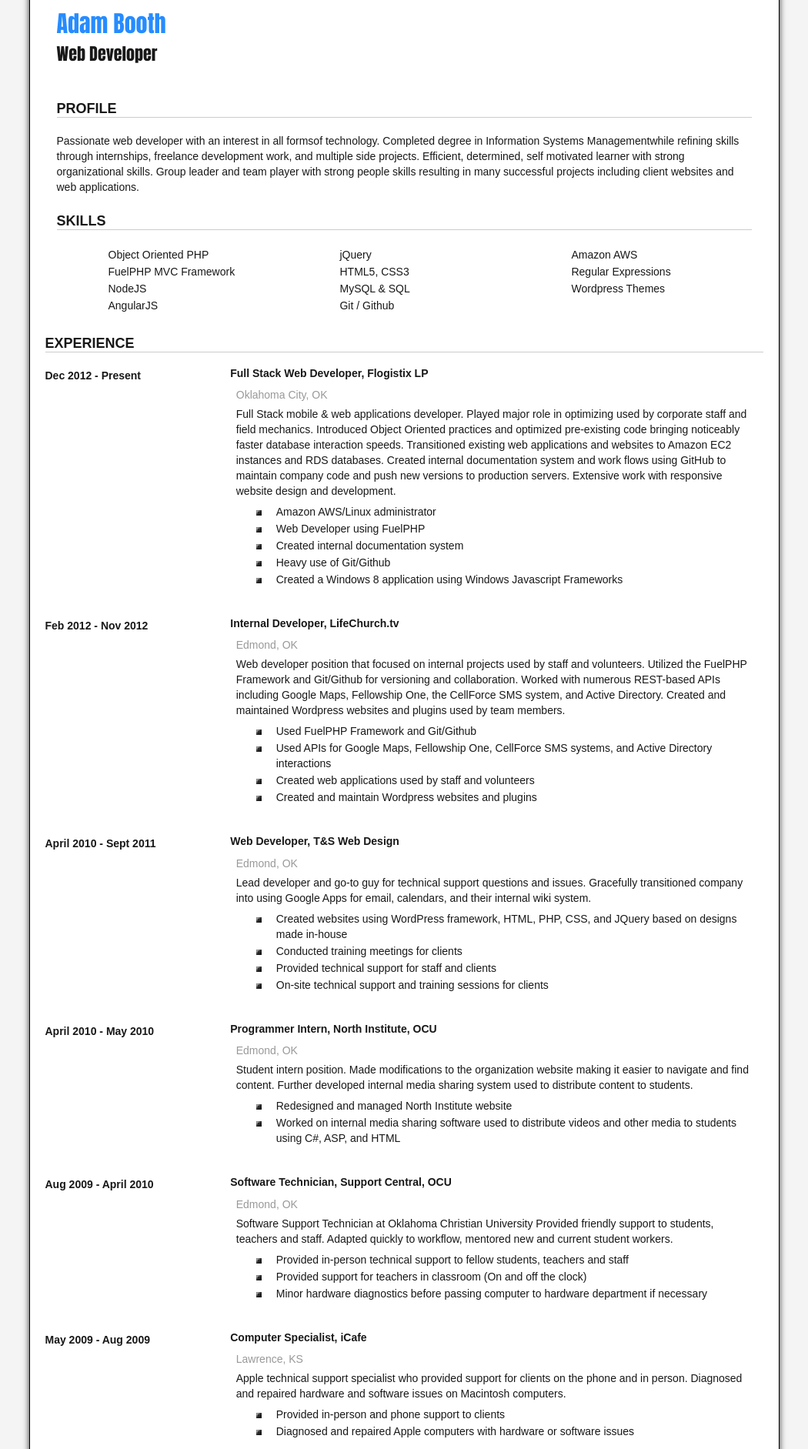
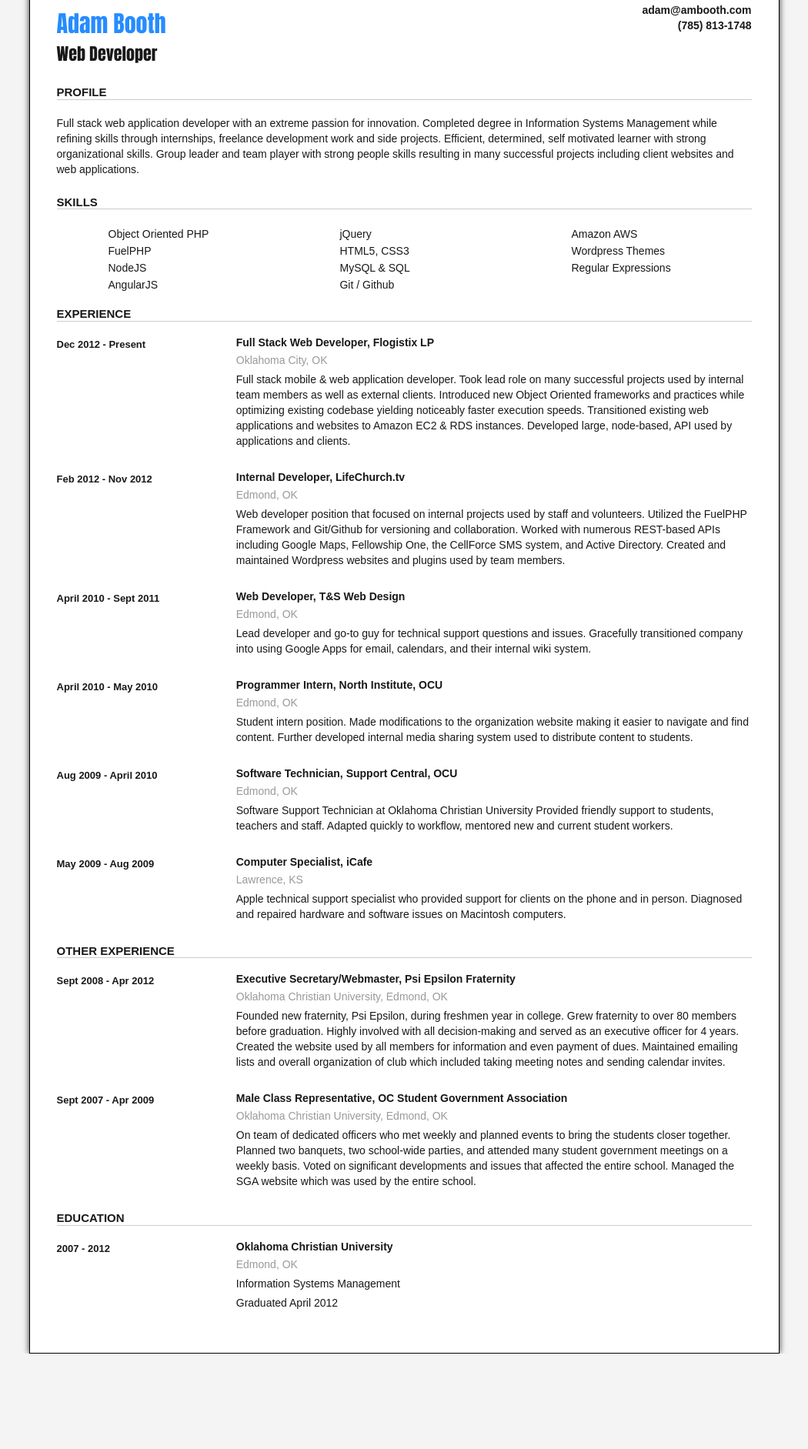
Before and after one commit to adam8810/website, a website: page app/index.html at #/resume in a window 1280 px wide. Shown: the part 28-1911 px from the top of the page at 77% size, without its empty margins (115-1165 px from the left). After the commit the page ends 1787 px from the top, so only its background shows below. Drawn offline with nearby package versions, Linux system fonts and the light colour scheme; some packages are replaced by stand-ins of ours; files that its build step writes are made by us from their sources.

Commit message:
Structure revisions

```diff
--- a/app/index.html
+++ b/app/index.html
@@ -6,11 +6,11 @@
 <!--[if IE 8]>
 <html class="no-js lt-ie9"> <![endif]-->
 <!--[if gt IE 8]><!-->
-<html class="no-js"> <!--<![endif]-->
+<html ng-app="amboothcomApp" class="no-js"> <!--<![endif]-->
 <head>
     <meta charset="utf-8">
     <meta http-equiv="X-UA-Compatible" content="IE=edge">
-    <title></title>
+    <title>Adam Booth</title>
     <meta name="description" content="">
     <meta name="viewport" content="width=device-width">
     <!-- Place favicon.ico and apple-touch-icon.png in the root directory -->
@@ -28,7 +28,7 @@
     <link rel="stylesheet" media="print" href="styles/print.css">
     <!-- endbuild -->
 </head>
-<body ng-app="amboothcomApp">
+<body>
 <!--[if lt IE 7]>
 <p class="browsehappy">You are using an <strong>outdated</strong> browser. Please <a href="http://browsehappy.com/">upgrade
     your browser</a> to improve your experience.</p>
--- a/app/scripts/controllers/resume.js
+++ b/app/scripts/controllers/resume.js
@@ -9,4 +9,6 @@ angular.module('amboothcomApp')
         $scope.skillLists = person.skills;
         $scope.xp = person.xp;
         $scope.education = person.education;
+        $scope.email = person.email;
+        $scope.phone = person.phone;
     });
--- a/app/scripts/services/person.js
+++ b/app/scripts/services/person.js
@@ -2,13 +2,16 @@
 
 angular.module('amboothcomApp')
     .constant('person', {
-        profile: 'Passionate web developer with an interest in all forms' +
-            'of technology. Completed degree in Information Systems Management' +
-            'while refining skills through internships, freelance development work, ' +
-            'and multiple side projects. Efficient, determined, self motivated learner ' +
+        profile: 'Full stack web application developer with an extreme passion for innovation. ' +
+
+            'Completed degree in Information Systems Management ' +
+            'while refining skills through internships, freelance development work ' +
+            'and side projects. Efficient, determined, self motivated learner ' +
             'with strong organizational skills. Group leader and team player with strong ' +
             'people skills resulting in many successful projects including client websites ' +
             'and web applications.',
+        email: 'adam@ambooth.com',
+        phone: '(785) 813-1748',
         education: [
             {
                 start: '2007',
@@ -22,7 +25,7 @@ angular.module('amboothcomApp')
         skills: {
             column1: [
                 'Object Oriented PHP',
-                'FuelPHP MVC Framework',
+                'FuelPHP',
                 'NodeJS',
                 'AngularJS'
             ],
@@ -34,8 +37,8 @@ angular.module('amboothcomApp')
             ],
             column3: [
                 'Amazon AWS',
-                'Regular Expressions',
-                'Wordpress Themes'
+                'Wordpress Themes',
+                'Regular Expressions'
             ]
         },
         xp: {
@@ -46,12 +49,11 @@ angular.module('amboothcomApp')
                     title: 'Full Stack Web Developer',
                     company: 'Flogistix LP',
                     location: 'Oklahoma City, OK',
-                    text: 'Full Stack mobile & web applications developer. Played major role in optimizing  used by corporate staff and ' +
-                        'field mechanics. Introduced Object Oriented practices and optimized pre-existing code bringing ' +
-                        'noticeably faster database interaction speeds. Transitioned existing web applications and websites ' +
-                        'to Amazon EC2 instances and RDS databases. Created internal documentation system and work flows ' +
-                        'using GitHub to maintain company code and push new versions to production servers. Extensive work ' +
-                        'with responsive website design and development.',
+                    text: 'Full stack mobile & web application developer. Took lead role on many successful projects ' +
+                        'used by internal team members as well as external clients. Introduced new Object Oriented ' +
+                        'frameworks and practices while optimizing existing codebase yielding noticeably faster ' +
+                        'execution speeds.  Transitioned existing web applications and websites to Amazon EC2 & ' +
+                        'RDS instances. Developed large, node-based, API used by applications and clients.',
                     items: [
                         'Amazon AWS/Linux administrator',
                         'Web Developer using FuelPHP',
@@ -145,7 +147,7 @@ angular.module('amboothcomApp')
                     company: 'Psi Epsilon Fraternity',
                     location: 'Oklahoma Christian University, Edmond, OK',
                     text: 'Founded new fraternity, Psi Epsilon, during freshmen year in college. Grew fraternity to over ' +
-                        '70 members before graduation. Highly involved with all decision-making and served as an ' +
+                        '80 members before graduation. Highly involved with all decision-making and served as an ' +
                         'executive officer for 4 years. Created the website used by all members for information and ' +
                         'even payment of dues. Maintained emailing lists and overall organization of club which included ' +
                         'taking meeting notes and sending calendar invites.',
@@ -171,14 +173,6 @@ angular.module('amboothcomApp')
                         'Maintained SGA website for two years'
                     ]
                 }
-//                {
-//                    start: '',
-//                    end: '',
-//                    title: '',
-//                    company: '',
-//                    location: '',
-//                    text: ''
-//                }
             ]
         }
 
--- a/app/styles/print.css
+++ b/app/styles/print.css
@@ -25,6 +25,7 @@ body{
 
 #resume ul.skillList {
     margin-left: 0;
+    padding-left: 0px;
 }
 
 #resume a{
--- a/app/styles/resume.css
+++ b/app/styles/resume.css
@@ -15,11 +15,13 @@ body {
     margin-bottom: 5px;
 }
 
-#resume ul.skillList{
+#resume ul.skillList {
     /*padding-left: 0;*/
+
+    margin-bottom: 0;
 }
 
-#resume .skillList li{
+#resume .skillList li {
     list-style: none;
 }
 
@@ -71,10 +73,7 @@ body {
 
 #resume #addressBox {
     font-weight: bold;
-    position: absolute;
-    right: 36px;
     text-align: right;
-    top: 45px;
 }
 
 #resume h1 {
@@ -89,13 +88,13 @@ body {
     font-family: 'Anton', sans-serif;
     font-size: 22px;
     font-weight: normal;
-    margin-bottom: 30px;
+    margin-bottom: 10px;
 }
 
-h3 {
+#resume h3 {
     border-bottom: 1px solid #CCCCCC;
     /*    font-family: 'Anton', sans-serif;*/
-    font-size: 18px;
+    font-size: 15px;
     font-weight: bold;
     margin-bottom: 20px;
     text-transform: uppercase;
@@ -106,13 +105,13 @@ h3 {
 }
 
 .years {
-    font-size: 14px;
+    font-size: 13px;
     font-weight: bold;
     float: left;
 }
 
 .entry {
-    margin-bottom: 30px;
+    margin-bottom: 20px;
 }
 
 .entrySection {
@@ -126,10 +125,12 @@ h3 {
     width: 650px;
 }
 
-.entryName {
+h4.entryName {
     font-size: 14px;
     font-weight: bold;
     margin-top: 0;
+    margin-bottom: 0;
+    padding-top: 0px;
 }
 
 .entrySubText {
--- a/app/views/resume.html
+++ b/app/views/resume.html
@@ -1,14 +1,15 @@
 <div id="resume" class="row">
     <div id="paper" class="col-md-offset-0 col-lg-offset-1 col-md-12 col-lg-10 col-sm-12">
         <div class="row">
+            <div id="addressBox" class="pull-right">
+                <p>
+                    {{email}}<br/>
+                    {{phone}}
+                </p>
+            </div>
             <h1>Adam Booth</h1>
 
             <h2>Web Developer</h2>
-
-            <!--<div class="visible-xs">X</div>-->
-            <!--<div class="visible-sm">S</div>-->
-            <!--<div class="visible-md">M</div>-->
-            <!--<div class="visible-lg">L</div>-->
             <div class="row">
                 <div class="col-md-12">
                     <h3>Profile</h3>
@@ -31,7 +32,7 @@
                 </div>
             </div>
 
-            <div ng-repeat="(key,xp) in xp" class="row ">
+            <div ng-repeat="(key,xp) in xp" class="">
                 <h3>{{key}}</h3>
 
                 <div ng-repeat-start="job in xp"></div>
@@ -46,6 +47,7 @@
                                 <h4 class="entryName">{{job.title}}, {{job.company}}</h4>
                             </div>
                         </div>
+                        <div class="row">
                             <div class="col-xs-3"></div>
 
                             <div class="col-xs-9">
@@ -55,9 +57,10 @@
 
                                 <p>
                                 <ul>
-                                <li ng-repeat="item in job.items">{{item}}</li>
+                                    <!--<li ng-repeat="item in job.items">{{item}}</li>-->
                                 </ul>
                                 </p>
+                            </div>
                         </div>
                     </div>
                 </div>
@@ -66,25 +69,30 @@
             <h3>Education</h3>
 
             <div ng-repeat-start="edu in education"></div>
-
+            <div class="row entry">
+                <div class="col-md-12">
                     <div class="row">
-                <div class="col-xs-4 col-md-3 years">
+                        <div class="col-xs-3 years">
                             <span>{{edu.start}}</span> -
                             <span>{{edu.end}}</span>
                         </div>
-                <div class="col-xs-8 col-md-9">
+                        <div class="col-xs-9">
                             <h4 class="entryName">{{edu.title}}</h4>
                         </div>
                     </div>
-            <div class="col-md-3"></div>
+                    <div class="row">
+                        <div class="col-xs-3"></div>
 
-            <div class="col-md-9">
+                        <div class="col-xs-9">
                             <p class="entrySubText">{{edu.location}}</p>
 
                             <p>{{edu.major}}</p>
 
                             <p>{{edu.text}} </p>
                         </div>
+                    </div>
+                </div>
+            </div>
             <div ng-repeat-end></div>
         </div>
     </div>
```
Also changed, not shown: app/views/main.html (deleted, +0 -36 lines). Lines whose indentation alone changed are shown as unchanged.
